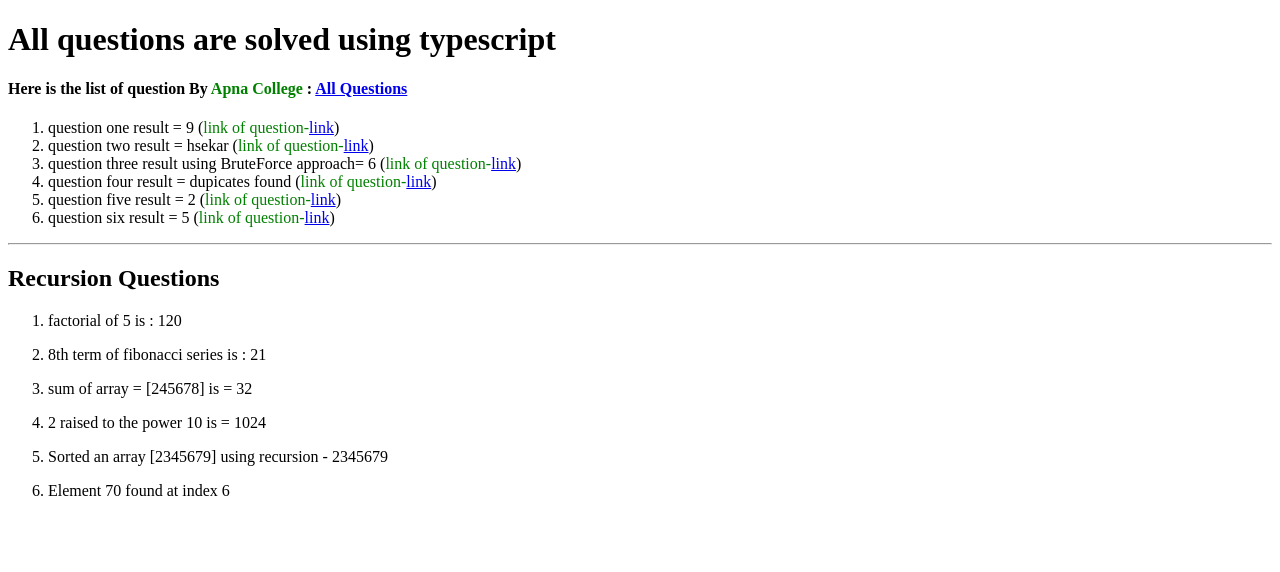
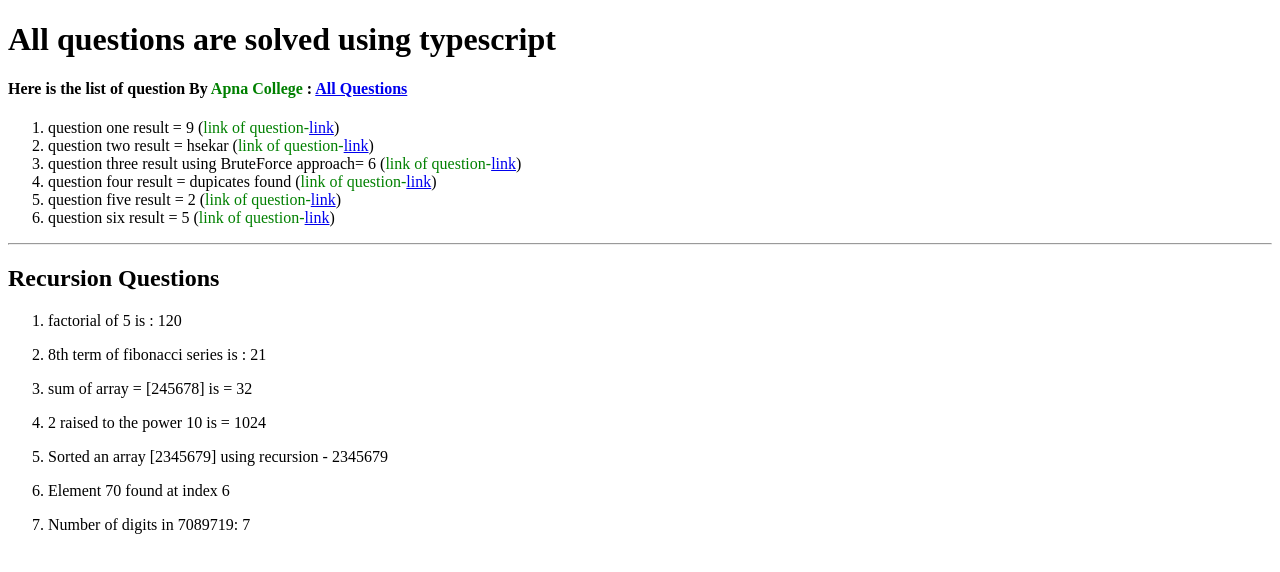
Before and after one commit to XI4507/codepractice, a React (Create React App) app: page / in a window 1280 px wide. Shown: the top 572 px of the page. Built offline with nearby package versions, Linux system fonts and the light colour scheme.

Commit message:
counting digits using recursion

```diff
--- a/src/App.tsx
+++ b/src/App.tsx
@@ -6,6 +6,7 @@ import QueThree from "./components/queThree";
 import QueTwo from "./components/queTwo";
 import RecFive from "./recursion/RecFive";
 import RecFour from "./recursion/RecFour";
+import RecSeven from "./recursion/RecSeven";
 import RecSix from "./recursion/RecSix";
 import RecThree from "./recursion/RecThree";
 import RecOne from "./recursion/recOne";
@@ -55,13 +56,16 @@ const App = () => {
           <RecThree />
         </li>
         <li>
-          <RecFour/>
+          <RecFour />
         </li>
         <li>
-          <RecFive/>
+          <RecFive />
         </li>
         <li>
-          <RecSix/>
+          <RecSix />
+        </li>
+        <li>
+          <RecSeven />
         </li>
       </ol>
     </div>
--- /dev/null
+++ b/src/recursion/RecSeven.tsx
@@ -0,0 +1,23 @@
+import React from "react";
+
+function countDigits(num: number): number {
+  if (num < 10) {
+    return 1;
+  } else {
+    return 1 + countDigits(Math.floor(num / 10));
+  }
+}
+
+const RecSeven = () => {
+  const numberToCount: number = 7089719;
+  const digitCount: number = countDigits(numberToCount);
+  return (
+    <div>
+      <p>
+        Number of digits in {numberToCount}: {digitCount}
+      </p>
+    </div>
+  );
+};
+
+export default RecSeven;
```
